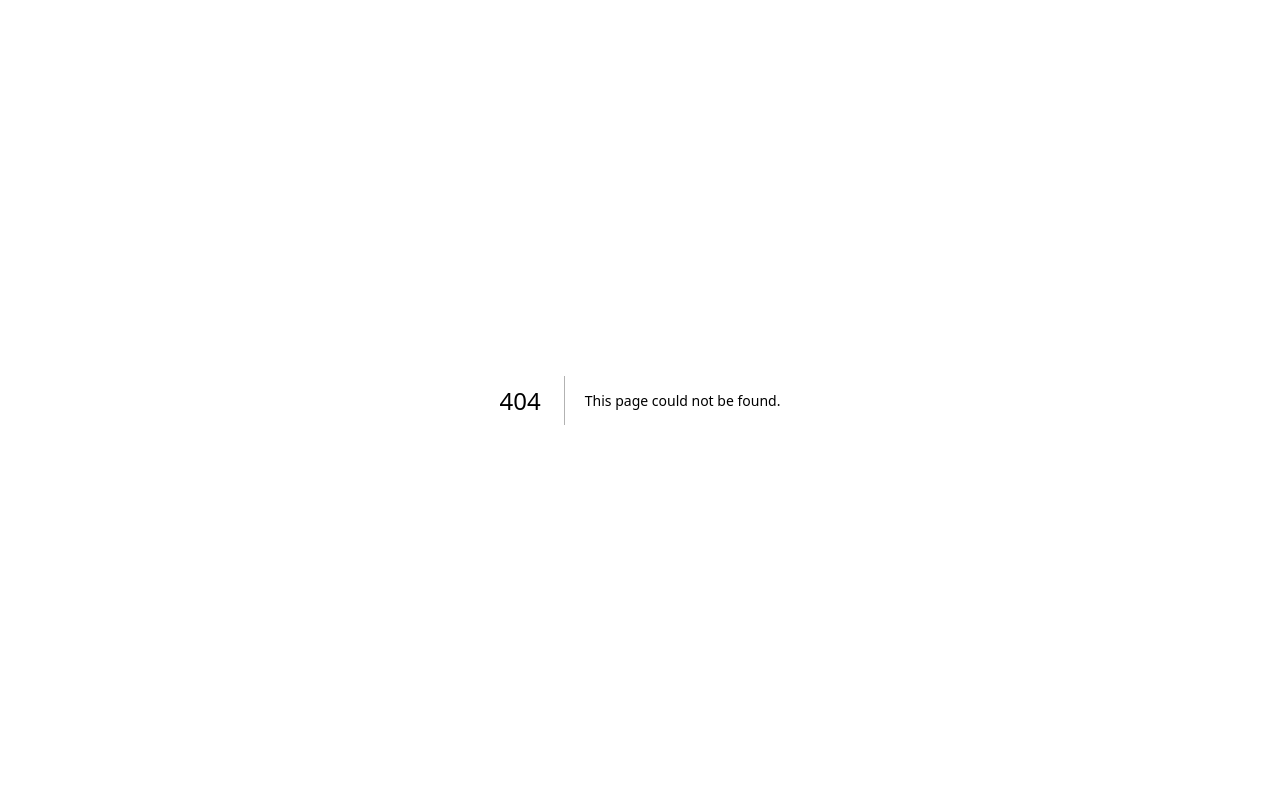
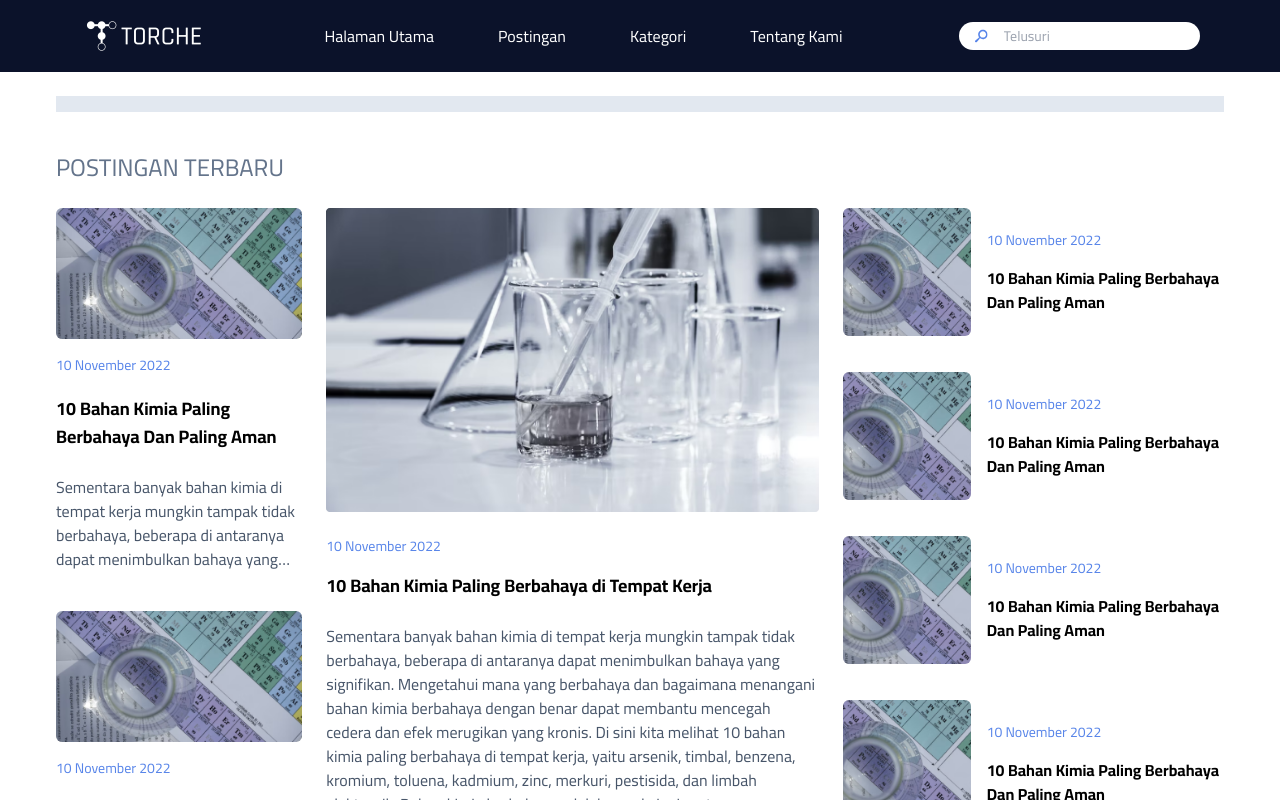
Before and after one commit to torcheeducation/torche-blog, a Next.js app: page /posts in a window 1280 px wide. Before the commit this address had no page. Shown: the top 800 px of the page. Built offline with nearby package versions, Linux system fonts and the light colour scheme; what prettier-plugin-tailwindcss would draw is missing.

Commit message:
add new posts page

```diff
--- /dev/null
+++ b/src/pages/posts/index.js
@@ -0,0 +1,10 @@
+import Layout from "@/components/Layout";
+import NewPosts from "@/components/NewPosts";
+
+export default function Posts() {
+  return (
+    <Layout title="Postingan">
+      <NewPosts />
+    </Layout>
+  )
+}
```
